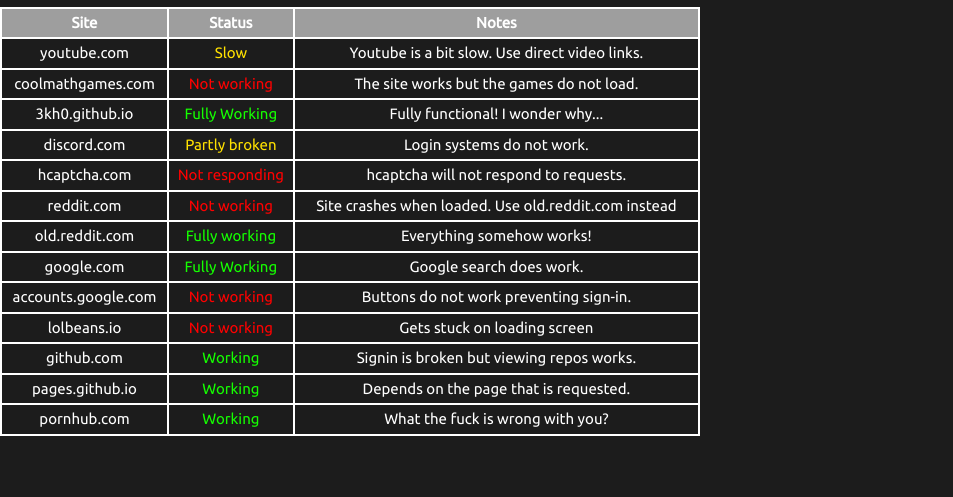
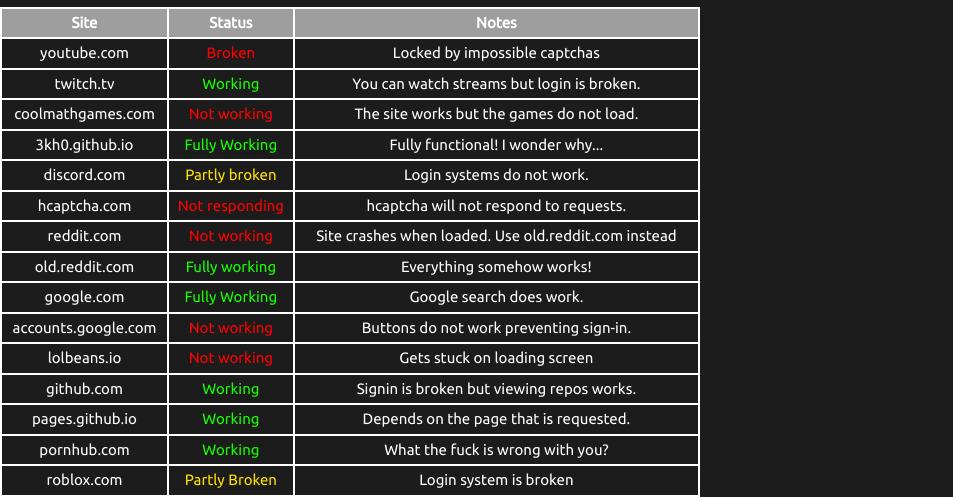
Before and after one commit to ThatsMyMute/proxies, a plain HTML site: page index.html in a window 1280 px wide. Shown: the part 657-1154 px from the top of the page, without its empty margins (0-953 px from the left). Before the commit the page ends 1093 px from the top, so only its background shows below. Drawn offline with nearby package versions, Linux system fonts and the light colour scheme.

Commit message:
Update index.html

```diff
--- a/index.html
+++ b/index.html
@@ -41,8 +41,13 @@
   <tbody>
     <tr>
       <td>youtube.com</td>
-      <td class="kinda">Slow</td>
-      <td>Youtube is a bit slow. Use direct video links.</td>
+      <td class="down">Broken</td>
+      <td>Locked by impossible captchas</td>
+    </tr>
+    <tr>
+      <td>twitch.tv</td>
+      <td class="up">Working</td>
+      <td>You can watch streams but login is broken.</td>
     </tr>
     <tr>
       <td>coolmathgames.com</td>
@@ -104,6 +109,11 @@
       <td class="up">Working</td>
       <td>What the fuck is wrong with you?</td>
     </tr>
+    <tr>
+      <td>roblox.com</td>
+      <td class="kinda">Partly Broken</td>
+      <td>Login system is broken</td>
+    </tr>
     <!-- template
     <tr>
       <td>Cell</td>
```
